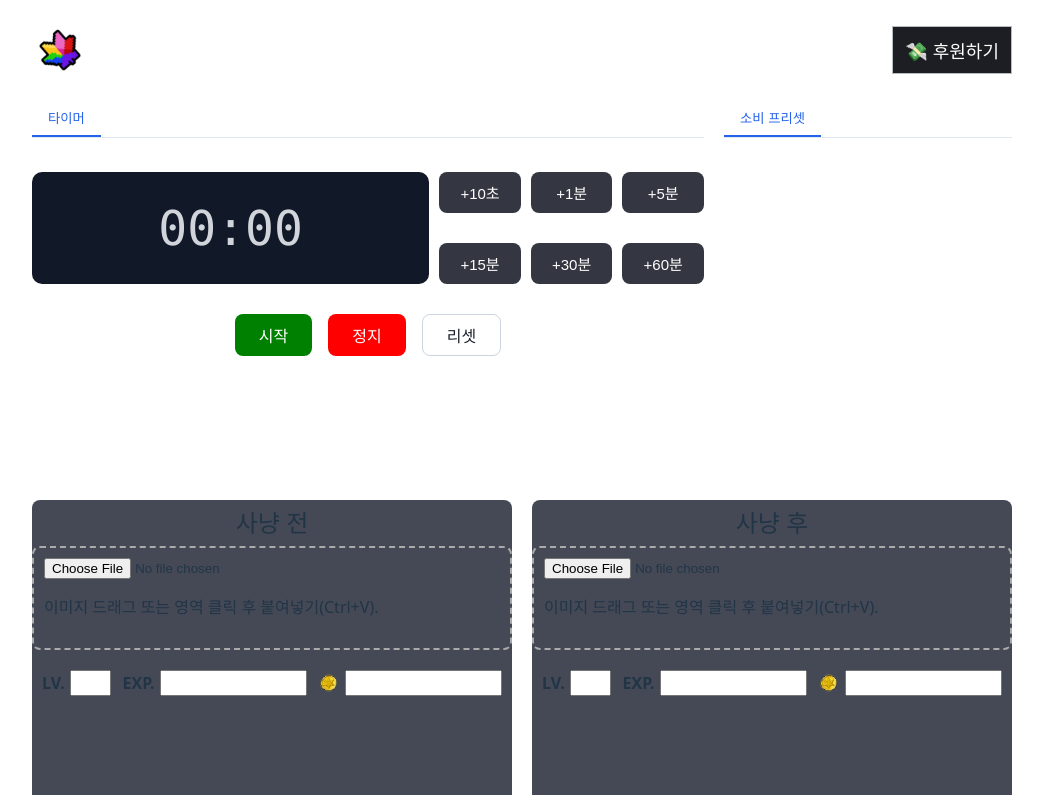
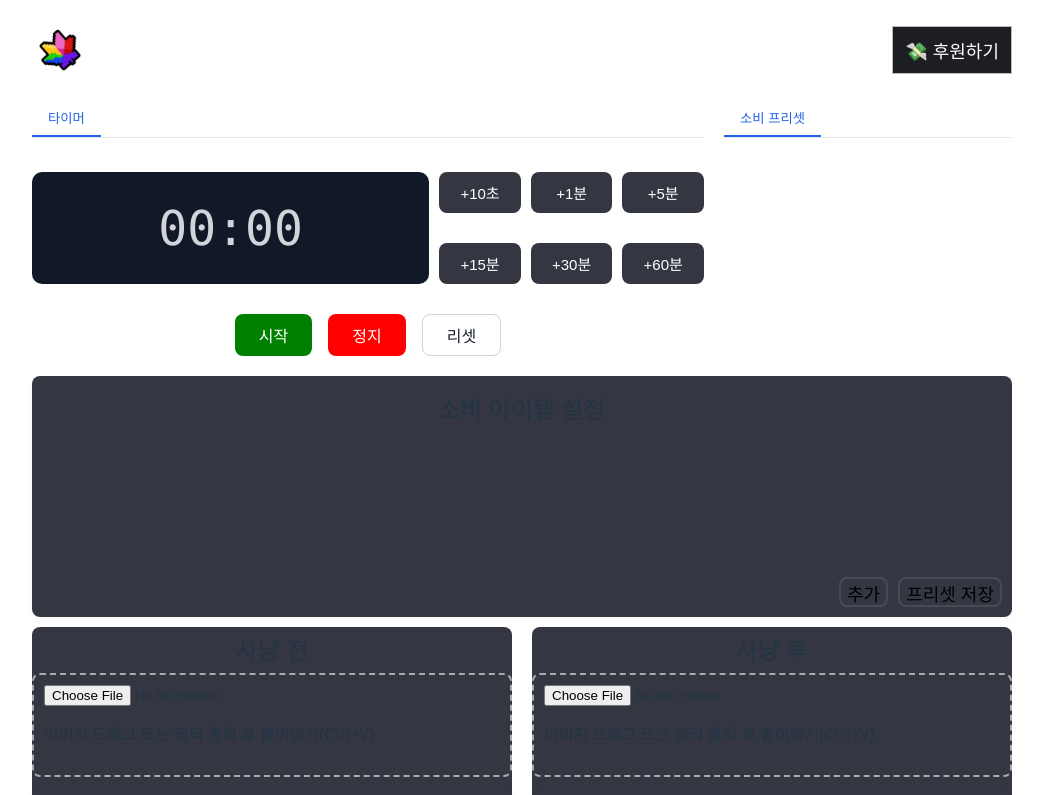
Before and after one commit to TaeTaeKim/malan-timer-fe, a Vue app: page / in a window 1280 px wide. Shown: the top 795 px of the page, without its empty margins (118-1161 px from the left). Built offline with nearby package versions, Linux system fonts and the light colour scheme.

Commit message:
<feat> : 소비 아이템 설정 섹션 생성

```diff
--- /dev/null
+++ b/src/components/Consume.vue
@@ -0,0 +1,54 @@
+<template>
+    <div class="consume-section">
+        <h2 class="consume-title">소비 아이템 설정</h2>
+        <div class="consume-list">
+
+        </div>
+        <div class="consume-section-botton">
+            <button class="consume-add">추가</button>
+            <button class="consume-save">프리셋 저장</button>
+        </div>
+    </div>
+
+</template>
+
+<style scoped>
+.consume-section {
+    background-color: #343741;
+    border-radius: 8px;
+    margin-bottom: 10px;
+    min-height: 220px;
+    padding: 10px;
+    box-shadow: 0 2px 8px rgba(0, 0, 0, 0.03);
+
+}
+
+.consume-title {
+    text-align: center;
+    margin: 5px 0;
+}
+
+.consume-list {
+    height: 140px;
+    margin-bottom: 5px;
+}
+
+.consume-title {
+    text-align: center;
+}
+
+.consume-section-botton {
+    display: flex;
+    height: 30px;
+    justify-content: end;
+    gap: 10px;
+}
+
+.consume-section-botton>button {
+    font-size: 18px;
+    font-weight: 900;
+    border-radius: 8px;
+    background: none;
+    border: 2px solid #484B56;
+}
+</style>
--- a/src/components/HuntInfo.vue
+++ b/src/components/HuntInfo.vue
@@ -57,6 +57,7 @@ function onPaste(event: ClipboardEvent) {
 <style scoped>
 .hunt-info {
     padding: 10px;
+    box-shadow: 0 2px 8px rgba(0, 0, 0, 0.03);
 }
 
 .image-dropbox {
--- a/src/views/App.vue
+++ b/src/views/App.vue
@@ -1,5 +1,6 @@
 <script setup lang="ts">
 import AppHeader from '../components/AppHeader.vue';
+import Consume from '../components/Consume.vue';
 import HuntInfo from '../components/HuntInfo.vue';
 import Preset from '../components/Preset.vue';
 import Timer from '../components/Timer.vue';
@@ -10,6 +11,9 @@ import Timer from '../components/Timer.vue';
   <div class="timer-preset-container">
     <Timer />
     <Preset />
+  </div>
+  <div class="consume-container">
+    <Consume />
   </div>
   <div class="hunt-info-container">
     <div class="hunt-start">
@@ -26,8 +30,8 @@ import Timer from '../components/Timer.vue';
 <style scoped>
 .timer-preset-container {
   margin-top: 20px;
-  height: 400px;
   display: flex;
+  margin-bottom: 20px;
 }
 
 .hunt-info-container {
@@ -43,7 +47,7 @@ import Timer from '../components/Timer.vue';
 .hunt-start,
 .hunt-end {
   width: 50%;
-  background-color: #454956;
+  background-color: #343741;
   border-radius: 8px;
   min-height: 400px;
 }
```
Also changed, not shown: src/components/AppHeader.vue (+7 -4 lines).
